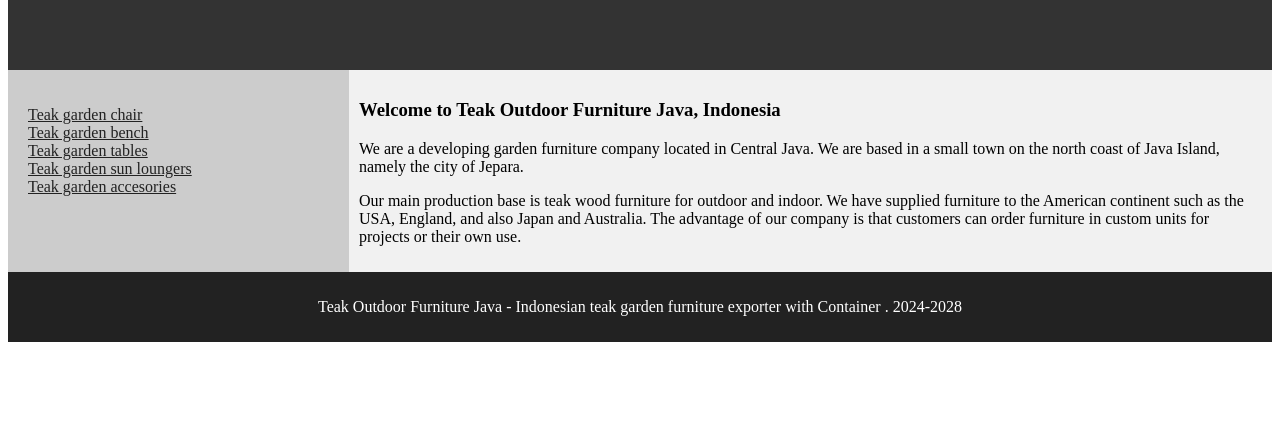
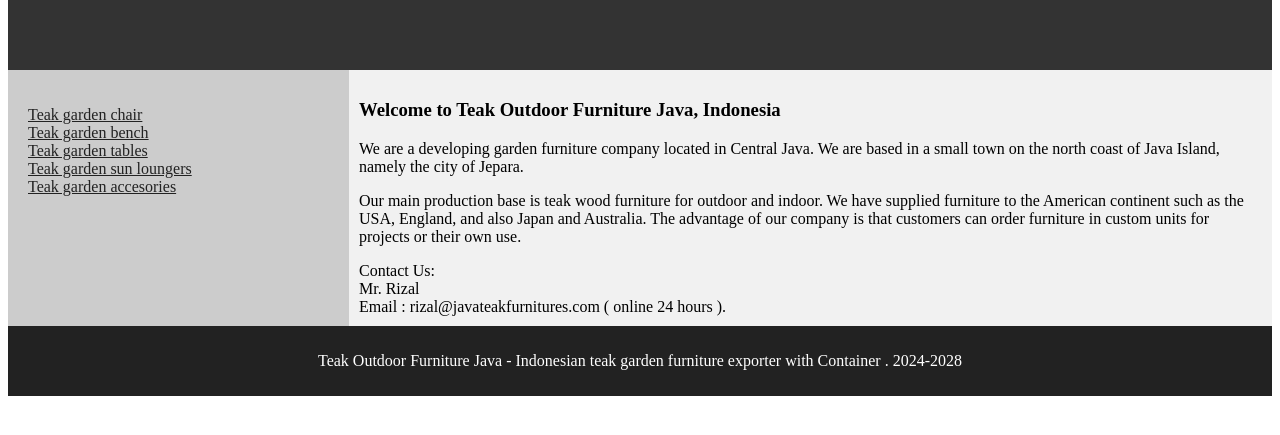
Before and after one commit to Rizaljpr1992/teakoutdoorfurniturejava, a plain HTML site: page index.htm in a window 1280 px wide. Shown: the part 197-632 px from the top of the page. Drawn offline with Linux system fonts and the light colour scheme.

Commit message:
Update index.htm

```diff
--- a/index.htm
+++ b/index.htm
@@ -97,6 +97,10 @@ footer {
     <h1>Welcome to Teak Outdoor Furniture Java, Indonesia</h1>
     <p>We are a developing garden furniture company located in Central Java. We are based in a small town on the north coast of Java Island, namely the city of Jepara.   </p>
     <p>  Our main production base is teak wood furniture for outdoor and indoor. We have supplied furniture to the American continent such as the USA, England, and also Japan and Australia. The advantage of our company is that customers can order furniture in custom units for projects or their own use. </p>
+
+    Contact Us:<br>
+    Mr. Rizal<br>
+    Email : rizal@javateakfurnitures.com   ( online 24 hours ).
   </article>
 </section>
 
```
